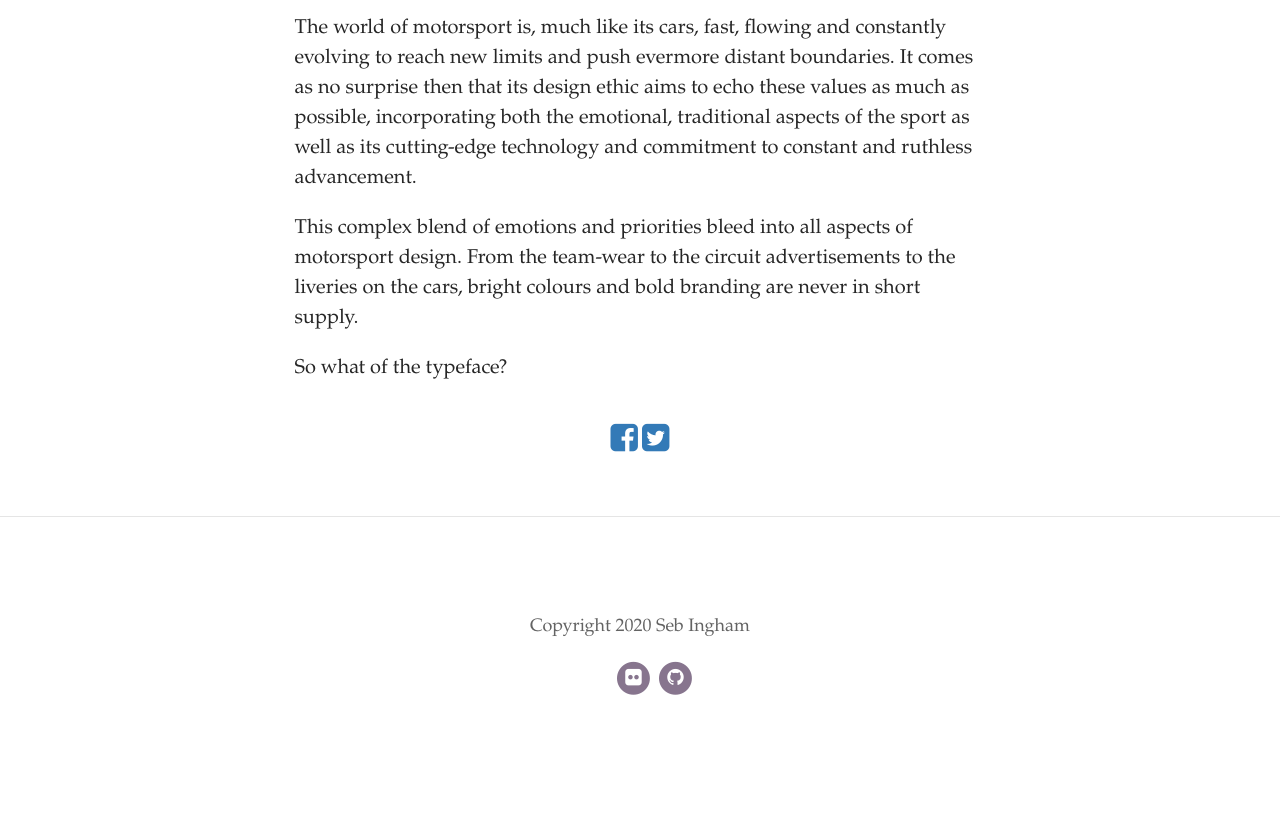
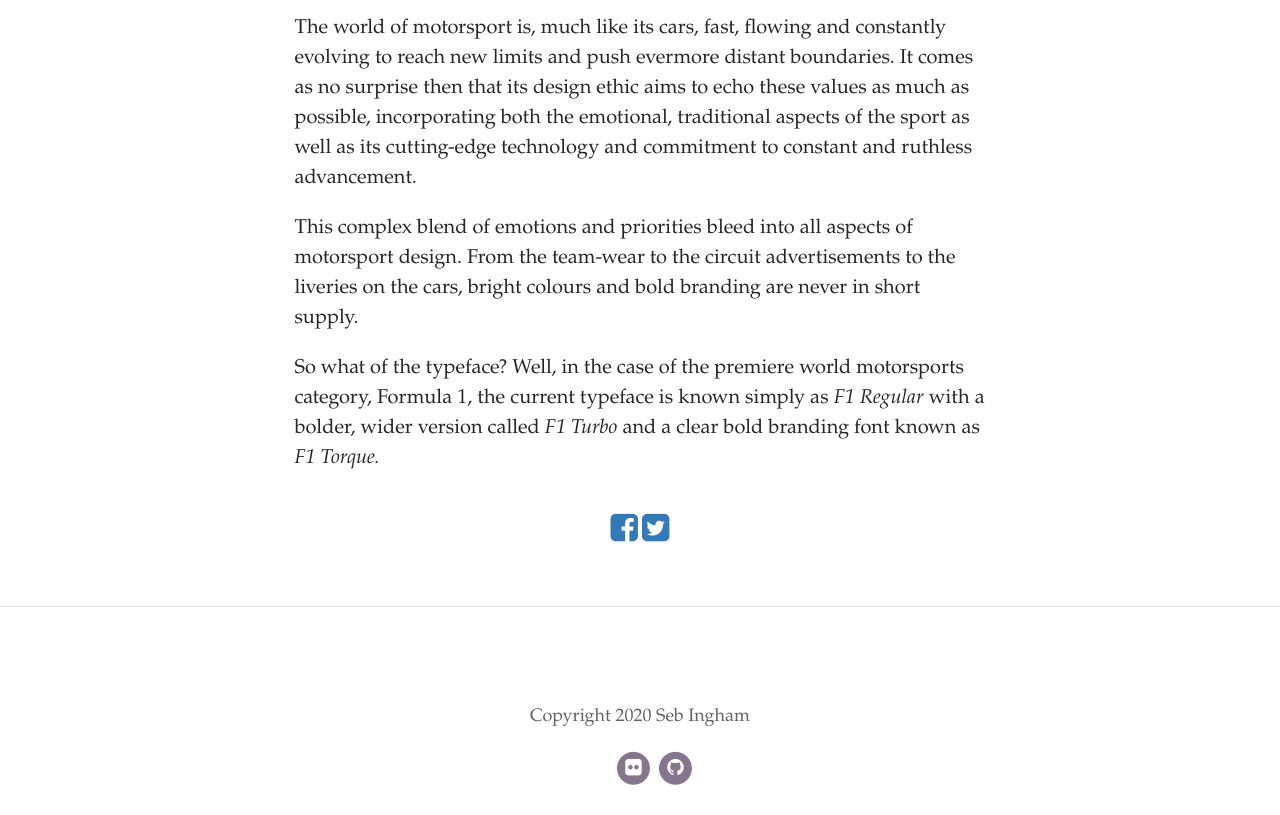
Before and after one commit to eyescroll/TypographyBlog, a Jekyll site: the page built from _posts/2020-09-21-the-type-face-of-motorsport.md, in a window 1280 px wide. Shown: the part 340-1155 px from the top of the page. Built offline with Jekyll 4.4.1, drawn with Linux system fonts in a browser that asks for light colours; some web fonts are replaced; before the commit the page ends 1065 px from its top, so only the background shows below that.

Commit message:
Update Post “2020-09-21-the-type-face-of-motorsport”

```diff
--- a/_posts/2020-09-21-the-type-face-of-motorsport.md
+++ b/_posts/2020-09-21-the-type-face-of-motorsport.md
@@ -11,4 +11,4 @@ The world of motorsport is, much like its cars, fast, flowing and constantly evo
 
 This complex blend of emotions and priorities bleed into all aspects of motorsport design. From the team-wear to the circuit advertisements to the liveries on the cars, bright colours and bold branding are never in short supply.
 
-So what of the typeface?
+So what of the typeface? Well, in the case of the premiere world motorsports category, Formula 1, the current typeface is known simply as *F1 Regular* with a bolder, wider version called *F1 Turbo* and a clear bold branding font known as *F1 Torque.*
```
